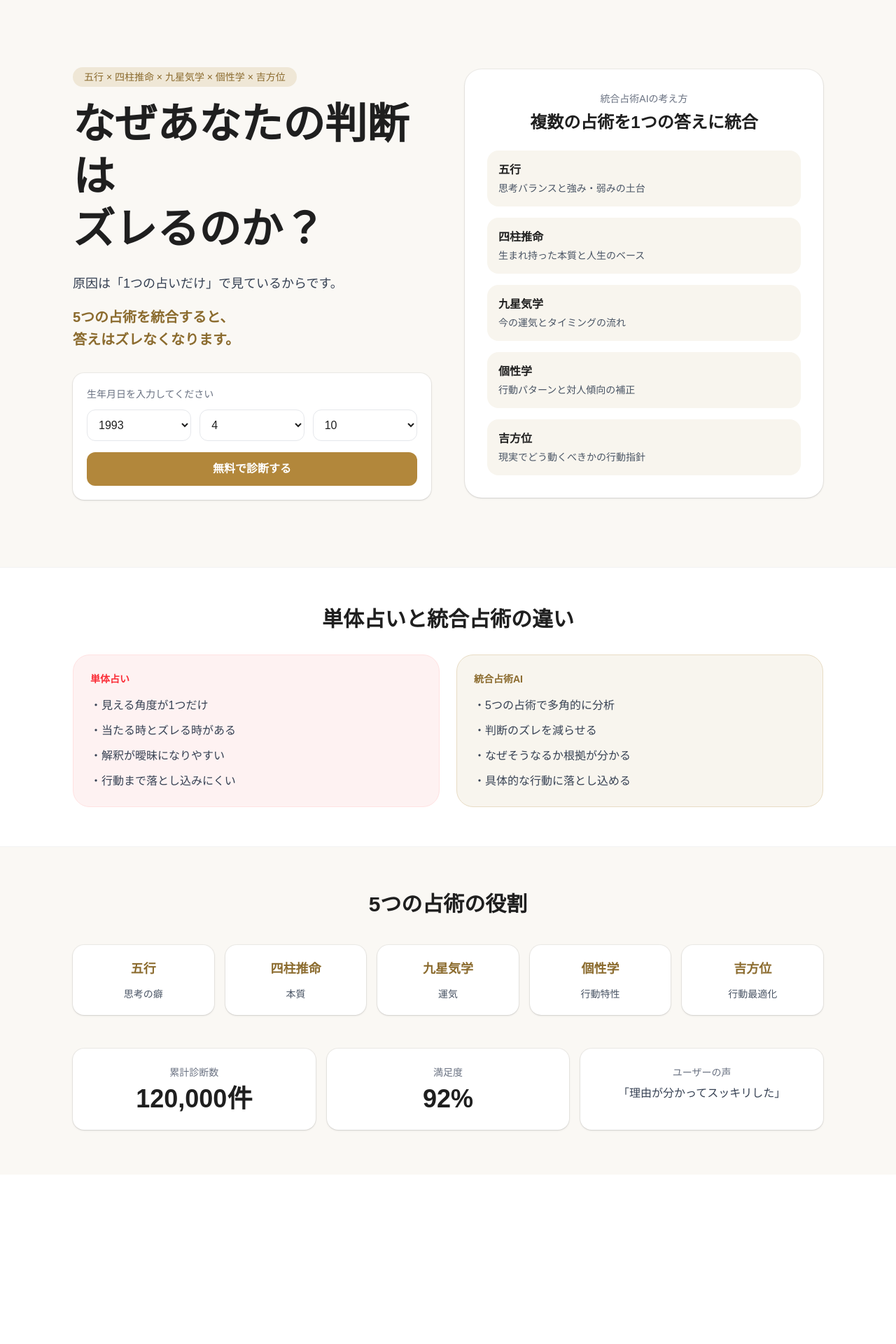
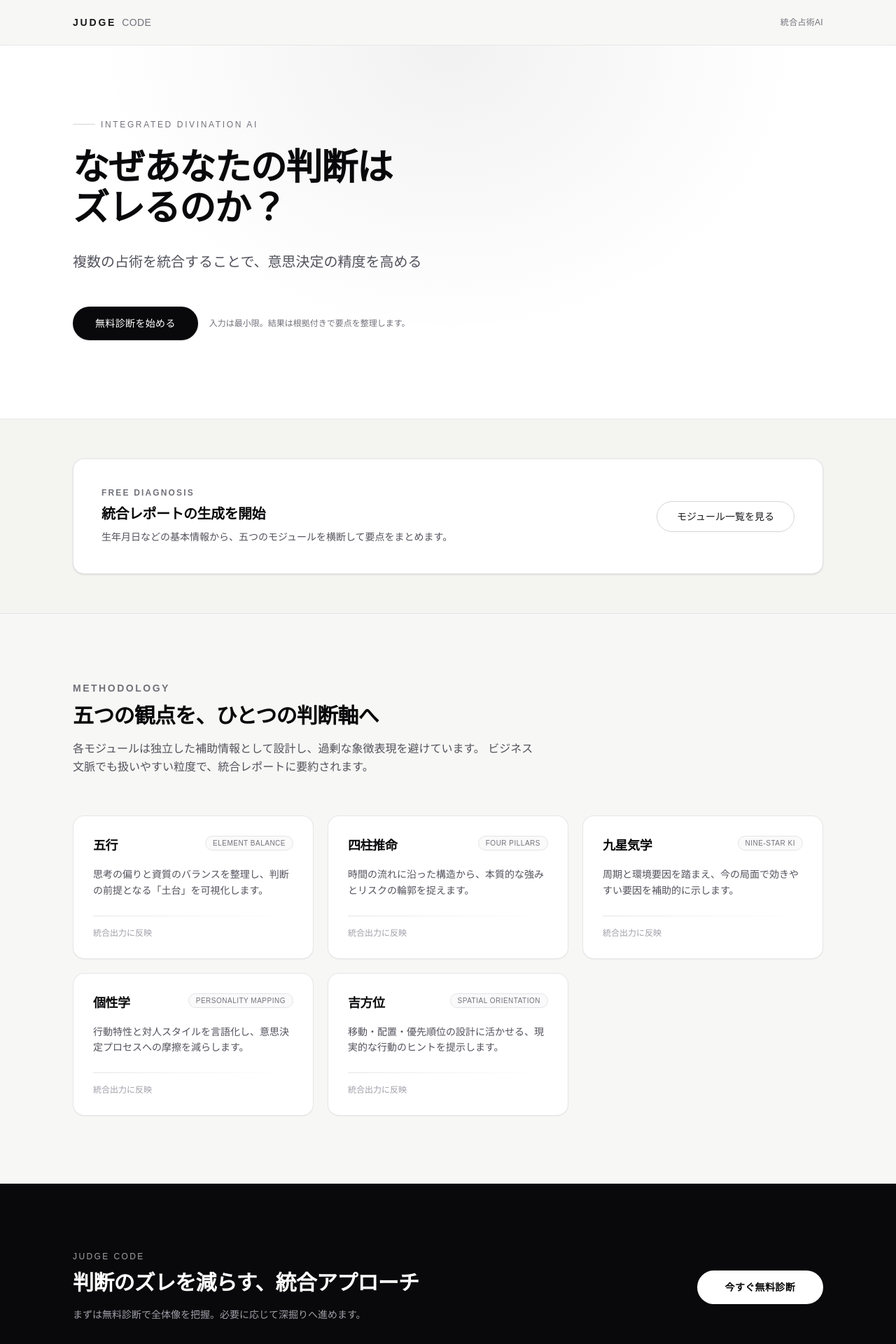
Before and after one commit to anan-commits/judge-app, a Next.js app: page / in a window 1280 px wide. Shown: the top 1920 px of the page at 70% size. Before the commit the page ends 1678 px from the top, so only its background shows below. Built offline with nearby package versions, Linux system fonts and the light colour scheme.

Commit message:
Enhance homepage layout and content with integrated divination modalities, improving user experience and clarity. Added new sections for free diagnosis and module overview.

```diff
--- a/app/page.tsx
+++ b/app/page.tsx
@@ -1,144 +1,181 @@
+const modalities = [
+  {
+    title: "五行",
+    subtitle: "Element balance",
+    description:
+      "思考の偏りと資質のバランスを整理し、判断の前提となる「土台」を可視化します。",
+  },
+  {
+    title: "四柱推命",
+    subtitle: "Four pillars",
+    description:
+      "時間の流れに沿った構造から、本質的な強みとリスクの輪郭を捉えます。",
+  },
+  {
+    title: "九星気学",
+    subtitle: "Nine-star ki",
+    description:
+      "周期と環境要因を踏まえ、今の局面で効きやすい要因を補助的に示します。",
+  },
+  {
+    title: "個性学",
+    subtitle: "Personality mapping",
+    description:
+      "行動特性と対人スタイルを言語化し、意思決定プロセスへの摩擦を減らします。",
+  },
+  {
+    title: "吉方位",
+    subtitle: "Spatial orientation",
+    description:
+      "移動・配置・優先順位の設計に活かせる、現実的な行動のヒントを提示します。",
+  },
+] as const;
+
 export default function Home() {
   return (
-    <main className="min-h-screen bg-[#faf8f4] text-[#1f1f1f]">
-      <section className="mx-auto max-w-6xl px-6 py-16 md:px-10 md:py-24">
-        <div className="grid items-center gap-12 md:grid-cols-2">
-          <div>
-            <p className="mb-4 inline-block rounded-full bg-[#efe7d6] px-4 py-1 text-sm font-medium text-[#8b6b2e]">
-              五行 × 四柱推命 × 九星気学 × 個性学 × 吉方位
+    <main className="min-h-screen bg-[#f7f7f5] text-zinc-900">
+      <header className="border-b border-zinc-200/80 bg-[#f7f7f5]/90 backdrop-blur-md">
+        <div className="mx-auto flex h-16 max-w-6xl items-center justify-between px-6 md:px-10">
+          <div className="flex items-baseline gap-2">
+            <span className="text-sm font-semibold tracking-[0.2em] text-zinc-900">
+              JUDGE
+            </span>
+            <span className="text-sm font-medium tracking-wide text-zinc-500">CODE</span>
+          </div>
+          <span className="hidden text-xs font-medium tracking-wide text-zinc-500 sm:inline">
+            統合占術AI
+          </span>
+        </div>
+      </header>
+
+      {/* Hero */}
+      <section className="relative overflow-hidden border-b border-zinc-200/80 bg-white">
+        <div
+          aria-hidden
+          className="pointer-events-none absolute inset-0 bg-[radial-gradient(ellipse_at_top,_rgba(24,24,27,0.06),_transparent_55%)]"
+        />
+        <div className="relative mx-auto max-w-6xl px-6 pb-20 pt-16 md:px-10 md:pb-28 md:pt-24">
+          <p className="mb-6 inline-flex items-center gap-2 text-xs font-medium uppercase tracking-[0.22em] text-zinc-500">
+            <span className="h-px w-8 bg-zinc-300" />
+            Integrated divination AI
           </p>
-
-            <h1 className="mb-6 text-4xl font-bold leading-tight md:text-6xl">
+          <h1 className="max-w-3xl text-balance text-4xl font-semibold leading-[1.12] tracking-tight text-zinc-950 md:text-5xl lg:text-[3.25rem]">
             なぜあなたの判断は
             <br />
             ズレるのか？
           </h1>
-
-            <p className="mb-4 text-lg leading-8 text-gray-700">
-              原因は「1つの占いだけ」で見ているからです。
+          <p className="mt-8 max-w-2xl text-pretty text-lg leading-relaxed text-zinc-600 md:text-xl">
+            複数の占術を統合することで、意思決定の精度を高める
           </p>
-
-            <p className="mb-8 text-xl font-semibold leading-8 text-[#8b6b2e]">
-              5つの占術を統合すると、
-              <br />
-              答えはズレなくなります。
+          <div className="mt-12 flex flex-wrap items-center gap-4">
+            <a
+              href="#start"
+              className="inline-flex h-12 items-center justify-center rounded-full bg-zinc-950 px-8 text-sm font-medium tracking-wide text-white shadow-sm transition hover:bg-zinc-800 focus-visible:outline focus-visible:outline-2 focus-visible:outline-offset-2 focus-visible:outline-zinc-950"
+            >
+              無料診断を始める
+            </a>
+            <p className="text-xs leading-relaxed text-zinc-500">
+              入力は最小限。結果は根拠付きで要点を整理します。
             </p>
-
-            <div className="rounded-2xl bg-white p-5 shadow-sm ring-1 ring-black/5">
-              <p className="mb-3 text-sm text-gray-500">生年月日を入力してください</p>
-              <div className="grid grid-cols-3 gap-3">
-                <select className="rounded-xl border border-gray-200 bg-white px-3 py-3">
-                  <option>1993</option>
-                </select>
-                <select className="rounded-xl border border-gray-200 bg-white px-3 py-3">
-                  <option>4</option>
-                </select>
-                <select className="rounded-xl border border-gray-200 bg-white px-3 py-3">
-                  <option>10</option>
-                </select>
-              </div>
-              <button className="mt-4 w-full rounded-xl bg-[#b2873b] px-4 py-3 font-semibold text-white hover:opacity-90">
-                無料で診断する
-              </button>
-            </div>
-          </div>
-
-          <div className="rounded-3xl bg-white p-8 shadow-sm ring-1 ring-black/5">
-            <div className="mb-6 text-center">
-              <p className="text-sm text-gray-500">統合占術AIの考え方</p>
-              <h2 className="mt-2 text-2xl font-bold">複数の占術を1つの答えに統合</h2>
-            </div>
-
-            <div className="space-y-4">
-              <div className="rounded-2xl bg-[#f8f5ee] p-4">
-                <div className="mb-1 font-semibold">五行</div>
-                <div className="text-sm text-gray-600">思考バランスと強み・弱みの土台</div>
-              </div>
-              <div className="rounded-2xl bg-[#f8f5ee] p-4">
-                <div className="mb-1 font-semibold">四柱推命</div>
-                <div className="text-sm text-gray-600">生まれ持った本質と人生のベース</div>
-              </div>
-              <div className="rounded-2xl bg-[#f8f5ee] p-4">
-                <div className="mb-1 font-semibold">九星気学</div>
-                <div className="text-sm text-gray-600">今の運気とタイミングの流れ</div>
-              </div>
-              <div className="rounded-2xl bg-[#f8f5ee] p-4">
-                <div className="mb-1 font-semibold">個性学</div>
-                <div className="text-sm text-gray-600">行動パターンと対人傾向の補正</div>
-              </div>
-              <div className="rounded-2xl bg-[#f8f5ee] p-4">
-                <div className="mb-1 font-semibold">吉方位</div>
-                <div className="text-sm text-gray-600">現実でどう動くべきかの行動指針</div>
-              </div>
-            </div>
           </div>
         </div>
       </section>
 
-      <section className="border-y border-black/5 bg-white">
-        <div className="mx-auto max-w-6xl px-6 py-14 md:px-10">
-          <h3 className="mb-8 text-center text-3xl font-bold">単体占いと統合占術の違い</h3>
-
-          <div className="grid gap-6 md:grid-cols-2">
-            <div className="rounded-3xl border border-red-100 bg-red-50 p-6">
-              <p className="mb-4 text-sm font-semibold text-red-500">単体占い</p>
-              <ul className="space-y-3 text-gray-700">
-                <li>・見える角度が1つだけ</li>
-                <li>・当たる時とズレる時がある</li>
-                <li>・解釈が曖昧になりやすい</li>
-                <li>・行動まで落とし込みにくい</li>
-              </ul>
+      <section
+        id="start"
+        className="scroll-mt-16 border-b border-zinc-200/80 bg-[#f4f4f1] py-12 md:py-14"
+      >
+        <div className="mx-auto max-w-6xl px-6 md:px-10">
+          <div className="flex flex-col gap-6 rounded-2xl border border-zinc-200/90 bg-white p-8 shadow-sm md:flex-row md:items-center md:justify-between md:p-10">
+            <div>
+              <p className="text-xs font-semibold uppercase tracking-[0.18em] text-zinc-500">
+                Free diagnosis
+              </p>
+              <p className="mt-2 text-lg font-semibold tracking-tight text-zinc-950 md:text-xl">
+                統合レポートの生成を開始
+              </p>
+              <p className="mt-2 max-w-xl text-sm leading-relaxed text-zinc-600">
+                生年月日などの基本情報から、五つのモジュールを横断して要点をまとめます。
+              </p>
             </div>
-
-            <div className="rounded-3xl border border-[#e8dcc4] bg-[#f8f5ee] p-6">
-              <p className="mb-4 text-sm font-semibold text-[#8b6b2e]">統合占術AI</p>
-              <ul className="space-y-3 text-gray-700">
-                <li>・5つの占術で多角的に分析</li>
-                <li>・判断のズレを減らせる</li>
-                <li>・なぜそうなるか根拠が分かる</li>
-                <li>・具体的な行動に落とし込める</li>
-              </ul>
-            </div>
+            <a
+              href="#services"
+              className="inline-flex h-11 shrink-0 items-center justify-center rounded-full border border-zinc-300 bg-white px-7 text-sm font-medium text-zinc-900 transition hover:border-zinc-400 hover:bg-zinc-50 focus-visible:outline focus-visible:outline-2 focus-visible:outline-offset-2 focus-visible:outline-zinc-950"
+            >
+              モジュール一覧を見る
+            </a>
           </div>
         </div>
       </section>
 
-      <section className="mx-auto max-w-6xl px-6 py-16 md:px-10">
-        <h3 className="mb-10 text-center text-3xl font-bold">5つの占術の役割</h3>
-
-        <div className="grid gap-4 md:grid-cols-5">
-          {[
-            ["五行", "思考の癖"],
-            ["四柱推命", "本質"],
-            ["九星気学", "運気"],
-            ["個性学", "行動特性"],
-            ["吉方位", "行動最適化"],
-          ].map(([title, desc]) => (
-            <div
-              key={title}
-              className="rounded-2xl bg-white p-5 text-center shadow-sm ring-1 ring-black/5"
-            >
-              <div className="mb-3 text-lg font-bold text-[#8b6b2e]">{title}</div>
-              <div className="text-sm text-gray-600">{desc}</div>
-            </div>
-          ))}
+      {/* Services */}
+      <section id="services" className="scroll-mt-16 border-b border-zinc-200/80 bg-[#f7f7f5]">
+        <div className="mx-auto max-w-6xl px-6 py-20 md:px-10 md:py-24">
+          <div className="max-w-2xl">
+            <h2 className="text-sm font-semibold uppercase tracking-[0.18em] text-zinc-500">
+              Methodology
+            </h2>
+            <p className="mt-3 text-2xl font-semibold tracking-tight text-zinc-950 md:text-3xl">
+              五つの観点を、ひとつの判断軸へ
+            </p>
+            <p className="mt-4 text-sm leading-relaxed text-zinc-600 md:text-base">
+              各モジュールは独立した補助情報として設計し、過剰な象徴表現を避けています。
+              ビジネス文脈でも扱いやすい粒度で、統合レポートに要約されます。
+            </p>
           </div>
 
-        <div className="mt-12 grid gap-4 md:grid-cols-3">
-          <div className="rounded-2xl bg-white p-6 text-center shadow-sm ring-1 ring-black/5">
-            <div className="text-sm text-gray-500">累計診断数</div>
-            <div className="mt-2 text-4xl font-bold">120,000件</div>
+          <div className="mt-14 grid gap-5 sm:grid-cols-2 lg:grid-cols-3">
+            {modalities.map((m) => (
+              <article
+                key={m.title}
+                className="group flex flex-col rounded-2xl border border-zinc-200/90 bg-white p-7 shadow-[0_1px_0_rgba(0,0,0,0.04)] transition hover:-translate-y-0.5 hover:border-zinc-300 hover:shadow-md"
+              >
+                <div className="flex items-start justify-between gap-4">
+                  <h3 className="text-lg font-semibold tracking-tight text-zinc-950">{m.title}</h3>
+                  <span className="shrink-0 rounded-full border border-zinc-200 bg-zinc-50 px-2.5 py-0.5 text-[10px] font-medium uppercase tracking-wider text-zinc-500">
+                    {m.subtitle}
+                  </span>
                 </div>
-          <div className="rounded-2xl bg-white p-6 text-center shadow-sm ring-1 ring-black/5">
-            <div className="text-sm text-gray-500">満足度</div>
-            <div className="mt-2 text-4xl font-bold">92%</div>
-          </div>
-          <div className="rounded-2xl bg-white p-6 text-center shadow-sm ring-1 ring-black/5">
-            <div className="text-sm text-gray-500">ユーザーの声</div>
-            <div className="mt-2 text-base text-gray-700">「理由が分かってスッキリした」</div>
+                <p className="mt-4 flex-1 text-sm leading-relaxed text-zinc-600">{m.description}</p>
+                <div className="mt-6 h-px w-full bg-gradient-to-r from-zinc-200 via-zinc-100 to-transparent" />
+                <p className="mt-4 text-xs font-medium text-zinc-400">統合出力に反映</p>
+              </article>
+            ))}
           </div>
         </div>
       </section>
+
+      {/* Bottom CTA */}
+      <section className="bg-zinc-950 py-20 text-white md:py-24">
+        <div className="mx-auto max-w-6xl px-6 md:px-10">
+          <div className="flex flex-col items-start justify-between gap-10 md:flex-row md:items-center">
+            <div>
+              <p className="text-xs font-medium uppercase tracking-[0.2em] text-zinc-400">
+                Judge Code
+              </p>
+              <h2 className="mt-3 max-w-xl text-balance text-2xl font-semibold tracking-tight md:text-3xl">
+                判断のズレを減らす、統合アプローチ
+              </h2>
+              <p className="mt-4 max-w-xl text-sm leading-relaxed text-zinc-400">
+                まずは無料診断で全体像を把握。必要に応じて深掘りへ進めます。
+              </p>
+            </div>
+            <a
+              href="#start"
+              className="inline-flex h-12 w-full items-center justify-center rounded-full bg-white px-10 text-sm font-semibold tracking-wide text-zinc-950 transition hover:bg-zinc-100 focus-visible:outline focus-visible:outline-2 focus-visible:outline-offset-2 focus-visible:outline-white md:w-auto"
+            >
+              今すぐ無料診断
+            </a>
+          </div>
+        </div>
+      </section>
+
+      <footer className="border-t border-zinc-200/80 bg-[#f7f7f5] py-10">
+        <div className="mx-auto flex max-w-6xl flex-col gap-2 px-6 text-xs text-zinc-500 md:flex-row md:items-center md:justify-between md:px-10">
+          <span>© {new Date().getFullYear()} Judge Code</span>
+          <span className="text-zinc-400">本サービスは意思決定の補助情報を提供します。</span>
+        </div>
+      </footer>
     </main>
   );
 }
```
Lines whose indentation alone changed are shown as unchanged.
